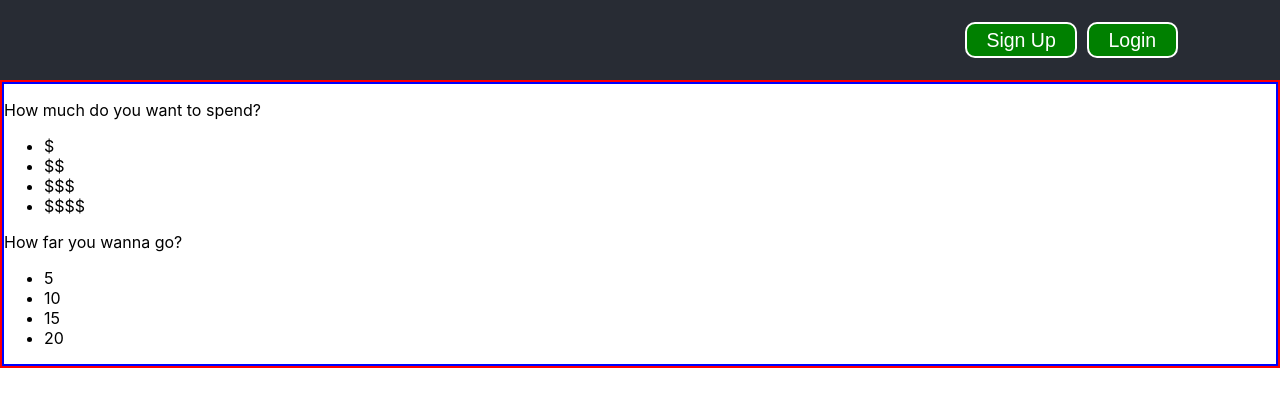
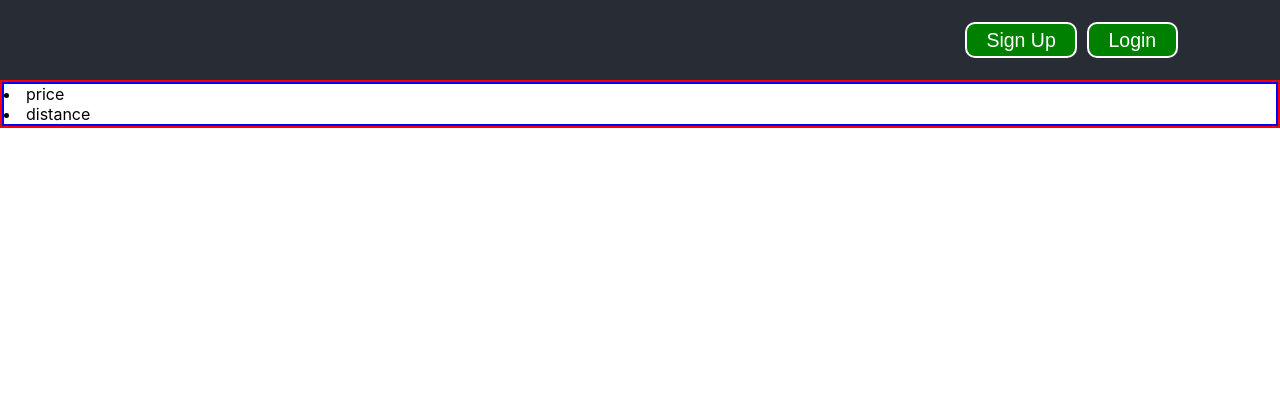
Before and after one commit to Almighty-Mose/date-planner, a React (Create React App) app in the folder app/client/: page / in a window 1280 px wide. Shown: the top 406 px of the page. Built offline with nearby package versions, Linux system fonts and the light colour scheme.

Commit message:
Change QuizSidebar to render question names

```diff
--- a/app/client/src/components/QuizSidebar.js
+++ b/app/client/src/components/QuizSidebar.js
@@ -8,10 +8,13 @@ const SidebarStyle = styled.div`
 
 class QuizSidebar extends Component {
   render() {
-    const { questions } = this.props;
+    const { questionNames } = this.props;
     return (
       <SidebarStyle>
-        <p>{questions.price.ask}</p>
+        {questionNames.map(name => (
+          <li>{name}</li>
+        ))}
+        {/* <p>{questions.price.ask}</p>
         <ul>
           {questions.price.answers.map(answer => (
             <li>{answer}</li>
@@ -22,7 +25,7 @@ class QuizSidebar extends Component {
           {questions.distance.answers.map(answer => (
             <li>{answer}</li>
           ))}
-        </ul>
+        </ul> */}
       </SidebarStyle>
     );
   }
--- a/app/client/src/components/containers/QuizContainer.js
+++ b/app/client/src/components/containers/QuizContainer.js
@@ -37,9 +37,11 @@ class QuizContainer extends Component {
   }
 
   render() {
+    const { questions } = this.state;
+    const questionNames = Object.keys(questions);
     return (
       <QuizContainerStyle>
-        <QuizSidebar questions={this.state.questions} />
+        <QuizSidebar questionNames={questionNames} />
       </QuizContainerStyle>
     );
   }
```
